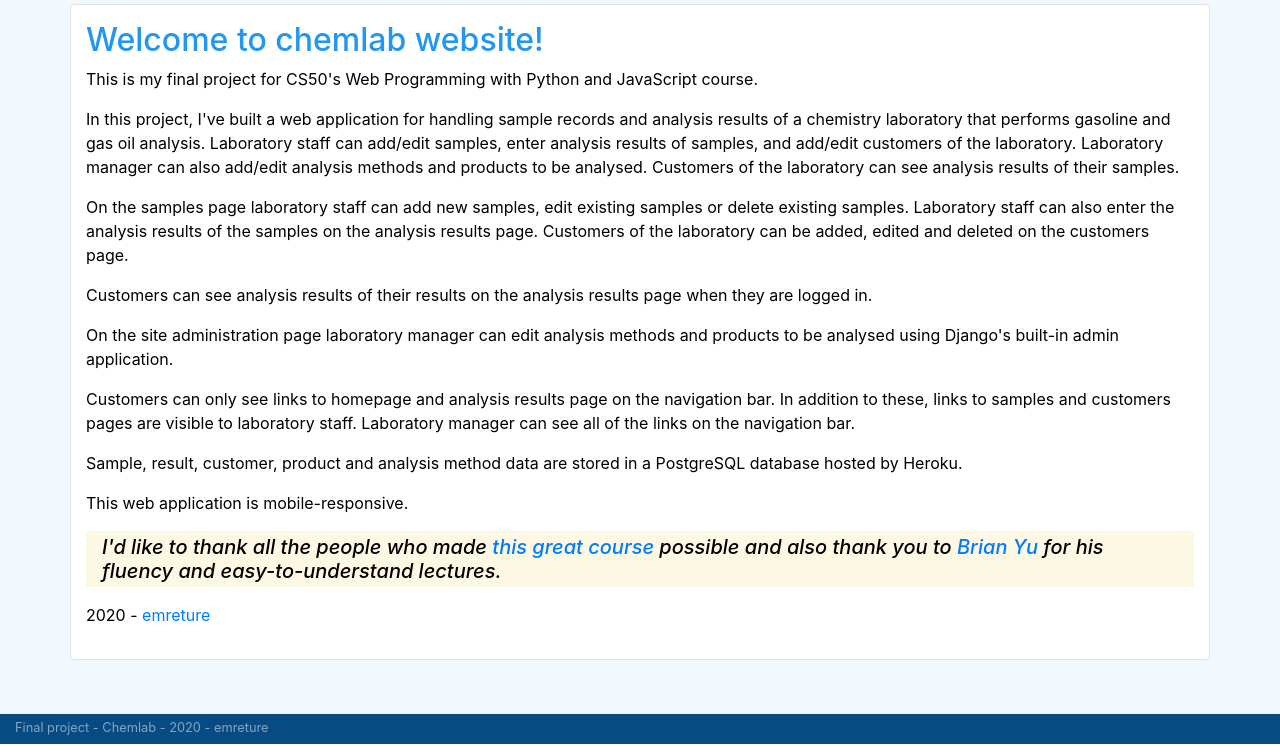
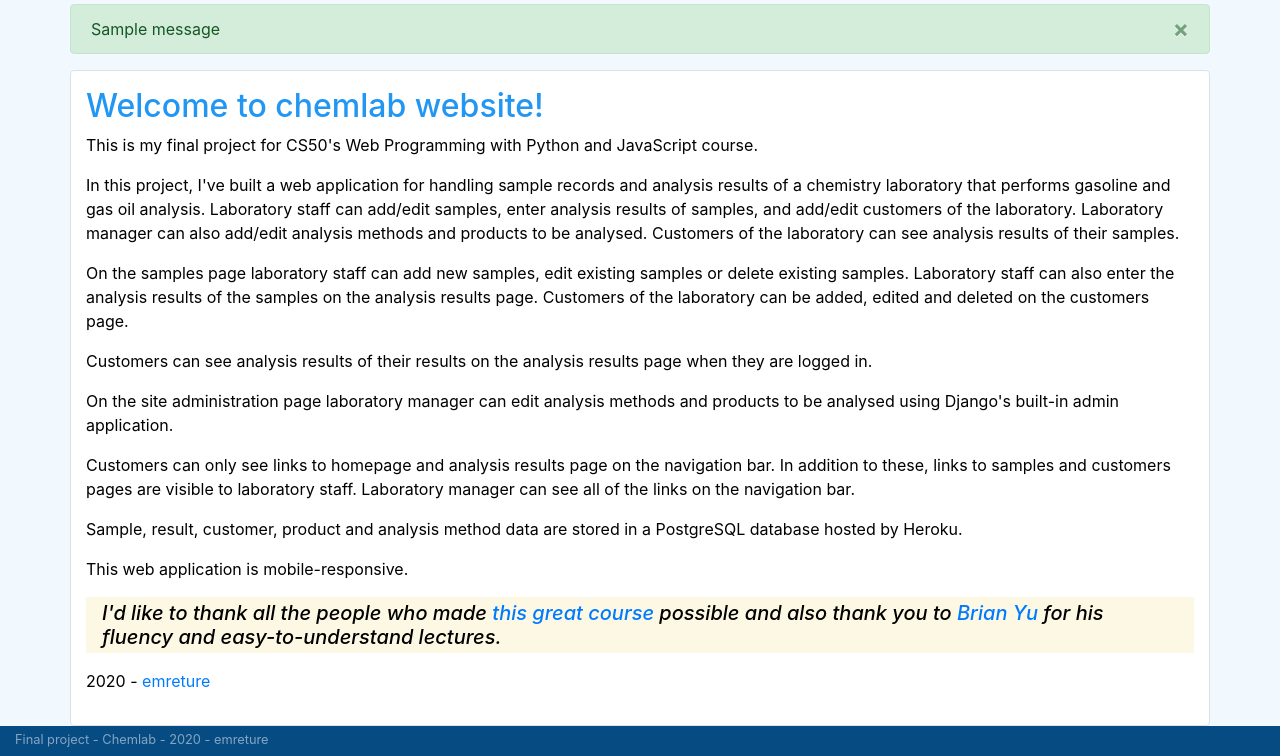
Before and after one commit to emreture/cs50web-chemlab, a Django app: page / in a window 1280 px wide. Shown: the part 56-812 px from the top of the page. Run offline with Django 3.2, Linux system fonts and the light colour scheme; tables that the repository leaves empty hold one stand-in row (values such as "Sample post"); one stand-in notice (Sample message) is shown; some libraries are stand-ins or nearby versions.

Commit message:
Add template for django messages.

```diff
--- a/templates/base.html
+++ b/templates/base.html
@@ -12,8 +12,10 @@
   </head>
   <body class="w3-theme-light">
     {% include "navbar.html" %}
+    {% include "messages.html" %}
     {% block body %}
     {% endblock body %}
+    <textarea class="w3-theme-l4 small" rows="10" style="width: 100%; display: none;">{% filter force_escape %} {% debug %} {% endfilter %}</textarea>
     <footer class="footer w3-theme-dark">
       <div class="container-fluid">
         <span class="text-white-50 small">Final project - Chemlab - 2020 - emreture</span>
--- /dev/null
+++ b/templates/messages.html
@@ -0,0 +1,12 @@
+{% if messages %}
+<div class="container px-0 mt-1">
+  {% for message in messages %}
+  <div class="alert {{ message.tags }} alert-dismissible fade show" role="alert">
+    <button type="button" class="close" data-dismiss="alert" aria-label="Close">
+      <span aria-hidden="true">&times;</span>
+    </button>
+    {{ message|safe }}
+  </div>
+  {% endfor %}
+</div>
+{% endif %}
```
